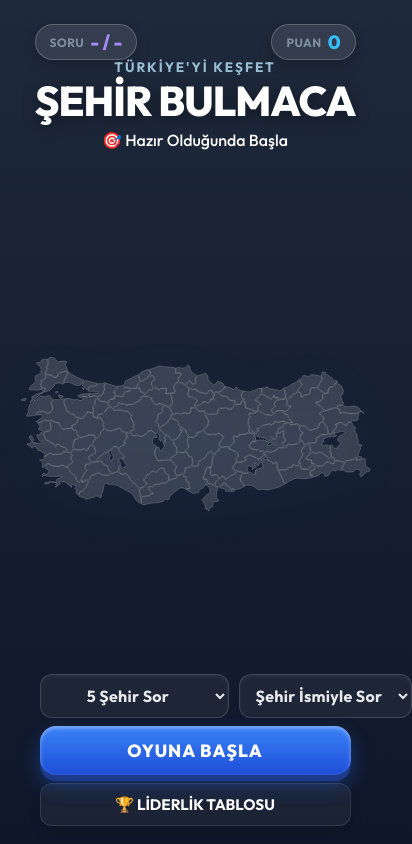
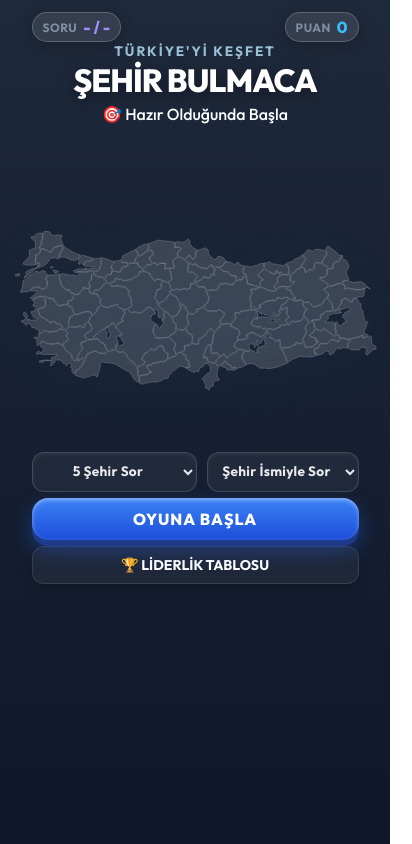
Before and after one commit to evren-ozcan/turkey-map-game, a website: page index.html in a window 390 px wide. Shown: the whole page, 412 px wide, since content can reach past the window. Drawn offline with Linux system fonts and the light colour scheme.

Commit message:
Fix mobile layout: compact design for iPhone, safe area insets, map container height fixed

```diff
--- a/style.css
+++ b/style.css
@@ -8,6 +8,7 @@
 body {
     background: linear-gradient(180deg, #1E293B 0%, #0F172A 100%);
     min-height: 100vh;
+    min-height: 100dvh;
     color: white;
     display: flex;
     flex-direction: column;
@@ -443,12 +444,75 @@ svg {
     50% { opacity: 0.5; }
 }
 
-/* Responsive */
+/* Responsive - Tablet */
 @media (max-width: 900px) {
-    .hud-top { padding: 10px 15px; }
-    .title-text { font-size: 2.6rem !important; }
-    .large-timer { font-size: 2.8rem; }
+    .hud-top { padding: 8px 15px; }
+    .title-text { font-size: 2.4rem !important; }
+    .large-timer { font-size: 2.4rem; }
     svg { transform: scale(1.1); }
+}
+
+/* Responsive - Mobile */
+@media (max-width: 768px) {
+    #wrapper {
+        gap: 4px;
+        padding: 6px 0;
+        justify-content: flex-start;
+        padding-bottom: env(safe-area-inset-bottom, 12px);
+    }
+
+    .hud-top {
+        padding: 6px 12px;
+        margin-top: 0;
+    }
+
+    .hud-center {
+        margin-top: -10px;
+    }
+
+    .title-text { font-size: 2rem !important; }
+    .large-timer { font-size: 2rem; }
+
+    .map-container {
+        flex: none;
+        height: 38vh;
+        min-height: unset;
+        padding: 4px;
+    }
+
+    svg {
+        max-height: 38vh;
+    }
+
+    .controls {
+        gap: 6px;
+        margin: 0 auto 4px auto;
+        padding: 0 12px;
+        padding-bottom: env(safe-area-inset-bottom, 8px);
+    }
+
+    .glass-select.modern-dropdown {
+        padding: 9px 10px;
+        font-size: 0.85rem;
+    }
+
+    .primary-btn.game-btn {
+        padding: 11px;
+        font-size: 1rem;
+    }
+
+    .secondary-btn.leader-btn {
+        padding: 9px;
+        font-size: 0.88rem;
+    }
+
+    .stat-pill {
+        padding: 4px 10px;
+    }
+
+    .stat-pill .value {
+        font-size: 1rem;
+    }
 }
 
 /* Modals */
```
